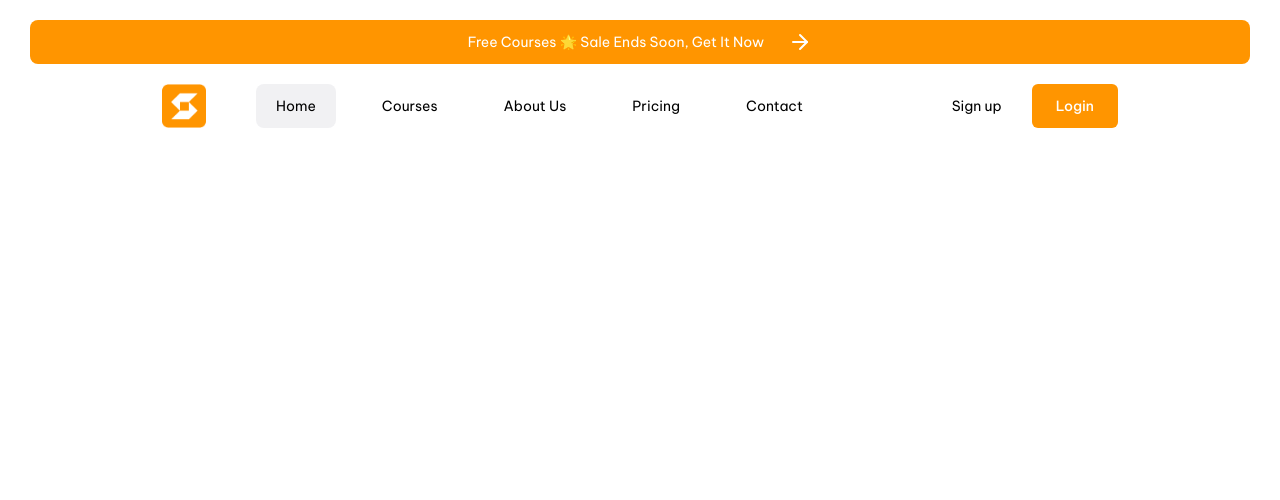
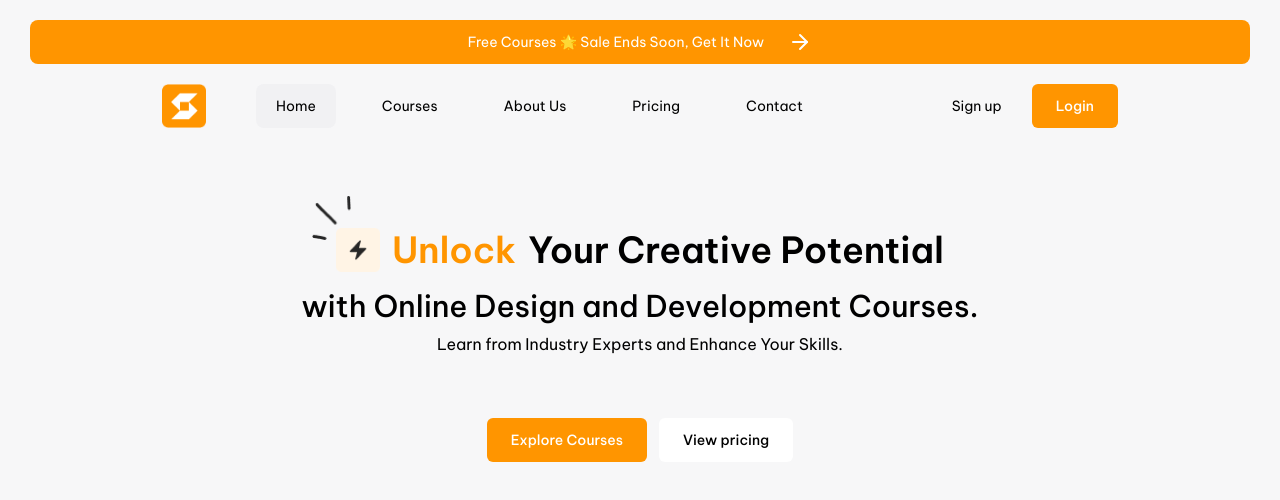
Before and after one commit to Sall99/Skillbridge, a Next.js app: page / in a window 1280 px wide. Shown: the top 500 px of the page. Built offline with nearby package versions, Linux system fonts and the light colour scheme.

Commit message:
added hero section

```diff
--- a/src/app/globals.css
+++ b/src/app/globals.css
@@ -7,4 +7,9 @@
   --primary-color-500: rgba(255, 149, 0, 1);
 
   --gray-color-100: rgba(241, 241, 243, 1);
+  --gray-color-200: rgba(247, 247, 248, 1);
 }
+
+body {
+  background-color: var(--gray-color-200);
+}
--- a/src/app/page.tsx
+++ b/src/app/page.tsx
@@ -1,3 +1,9 @@
+import { HeroSection } from "@/components";
+
 export default function Home() {
-  return <div></div>;
+  return (
+    <div>
+      <HeroSection />
+    </div>
+  );
 }
--- a/src/components/index.ts
+++ b/src/components/index.ts
@@ -1,2 +1,3 @@
 export * from "./ui";
 export * from "./layout";
+export * from "./typography";
--- /dev/null
+++ b/src/components/typography.tsx
@@ -0,0 +1,30 @@
+import React from "react";
+import clsx from "clsx";
+
+interface TypographyProps {
+  variant?: "h1" | "h2" | "h3" | "p" | "span";
+  children: React.ReactNode;
+  className?: string;
+}
+
+const variantStyles = {
+  h1: "text-3xl sm:text-4xl md:text-5xl lg:text-6xl font-bold",
+  h2: "text-base md:text-4xl 2xl:text-5xl font-semibold",
+  h3: "text-xl md:text-3xl 2xl:text-4xl font-medium",
+  p: "text-base 2xl:text-lg",
+  span: "text-sm sm:text-base md:text-lg lg:text-xl",
+};
+
+export const Typography: React.FC<TypographyProps> = ({
+  variant = "p",
+  children,
+  className,
+}) => {
+  const Component = variant;
+
+  return (
+    <Component className={clsx(variantStyles[variant], className)}>
+      {children}
+    </Component>
+  );
+};
--- a/src/components/ui/button/button.tsx
+++ b/src/components/ui/button/button.tsx
@@ -23,15 +23,15 @@ export const Button: React.FC<ButtonProps> = ({
   };
 
   const variantClasses = {
-    primary: "bg-primary-500 text-white",
-    secondary: "bg-gray-200 text-black",
+    primary: "bg-primary-500 text-white hover:bg-primary-400",
+    secondary: "bg-white text-black font-medium hover:bg-gray-200",
   };
 
   return (
     <button
       onClick={onClick}
       className={clsx(
-        "rounded-md font-medium transition-all duration-500 ease-in-out hover:bg-primary-400",
+        "rounded-md font-medium transition-all duration-500 ease-in-out",
         sizeClasses[size],
         variantClasses[variant],
         className,
--- /dev/null
+++ b/src/components/ui/hero-section/hero-section.tsx
@@ -0,0 +1,87 @@
+"use client";
+
+import React from "react";
+import Image from "next/image";
+import { motion } from "framer-motion";
+
+import { Button, Typography } from "@/components";
+
+export const HeroSection: React.FC = () => {
+  const containerVariants = {
+    hidden: { opacity: 0 },
+    visible: {
+      opacity: 1,
+      transition: {
+        delayChildren: 0.3,
+        staggerChildren: 0.2,
+      },
+    },
+  };
+
+  const itemVariants = {
+    hidden: { y: 20, opacity: 0 },
+    visible: {
+      y: 0,
+      opacity: 1,
+      transition: {
+        duration: 0.5,
+        ease: "easeOut",
+      },
+    },
+  };
+
+  return (
+    <motion.section
+      className="max-w-_941 m-auto mt-20 px-4 text-center 2xl:mt-_100"
+      initial="hidden"
+      animate="visible"
+      variants={containerVariants}
+    >
+      <motion.div variants={itemVariants}>
+        <Typography
+          variant="h2"
+          className="relative mb-4 flex items-center justify-center"
+        >
+          <div className="left-_126 absolute -top-8 hidden lg:block 2xl:-top-10 2xl:left-2">
+            <motion.div
+              className="2xl:h-_62 2xl:w-_62 w-_39 relative mr-3 h-_44"
+              whileHover={{ rotate: 360 }}
+              transition={{ duration: 1 }}
+            >
+              <Image src="/img/abstractLine.png" alt="abstract line" fill />
+            </motion.div>
+          </div>
+          <motion.div
+            className="2xl:h-_62 2xl:w-_62 relative mr-3 h-_44 w-_44"
+            whileHover={{ scale: 1.1 }}
+            transition={{ duration: 0.3 }}
+          >
+            <Image src="/img/logo-opacity.png" alt="logo" fill />
+          </motion.div>
+          <span className="mr-3 text-primary-500">Unlock</span> Your Creative
+          Potential
+        </Typography>
+      </motion.div>
+
+      <motion.div variants={itemVariants}>
+        <Typography variant="h3" className="mb-2">
+          with Online Design and Development Courses.
+        </Typography>
+      </motion.div>
+
+      <motion.div variants={itemVariants}>
+        <Typography variant="p">
+          Learn from Industry Experts and Enhance Your Skills.
+        </Typography>
+      </motion.div>
+
+      <motion.div
+        className="mt-_62 flex justify-center gap-3"
+        variants={itemVariants}
+      >
+        <Button variant="primary">Explore Courses</Button>
+        <Button variant="secondary">View pricing</Button>
+      </motion.div>
+    </motion.section>
+  );
+};
--- /dev/null
+++ b/src/components/ui/hero-section/index.ts
@@ -0,0 +1 @@
+export * from "./hero-section";
--- a/src/components/ui/index.ts
+++ b/src/components/ui/index.ts
@@ -1,2 +1,3 @@
 export * from "./top-banner";
 export * from "./button";
+export * from "./hero-section";
--- a/tailwind.config.ts
+++ b/tailwind.config.ts
@@ -36,13 +36,18 @@ const config: Config = {
         _26: "26px",
         _34: "34px",
         _30: "30px",
+        _39: "39px",
         _44: "44px",
         _50: "50px",
         _54: "54px",
+        _62: "62px",
         _86: "86px",
         _100: "100px",
         _117: "117px",
+        _126: "126px",
         _132: "132px",
+        _140: "140px",
+        _941: "941px",
       },
     },
   },
```
Also changed, not shown: public/img/abstractLine.png (added), public/img/logo-opacity.png (added).
